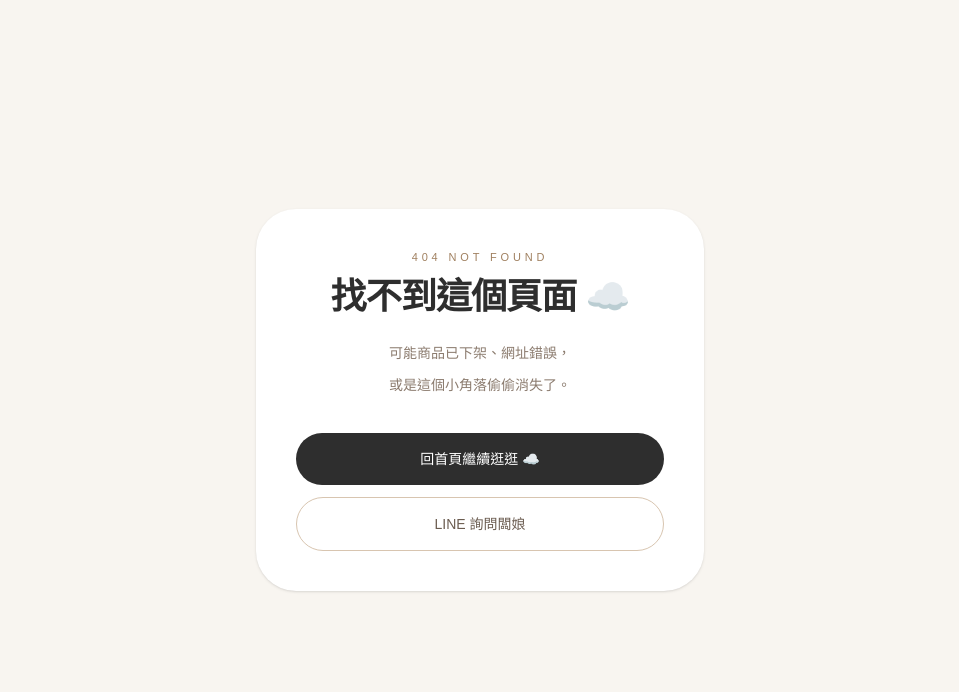
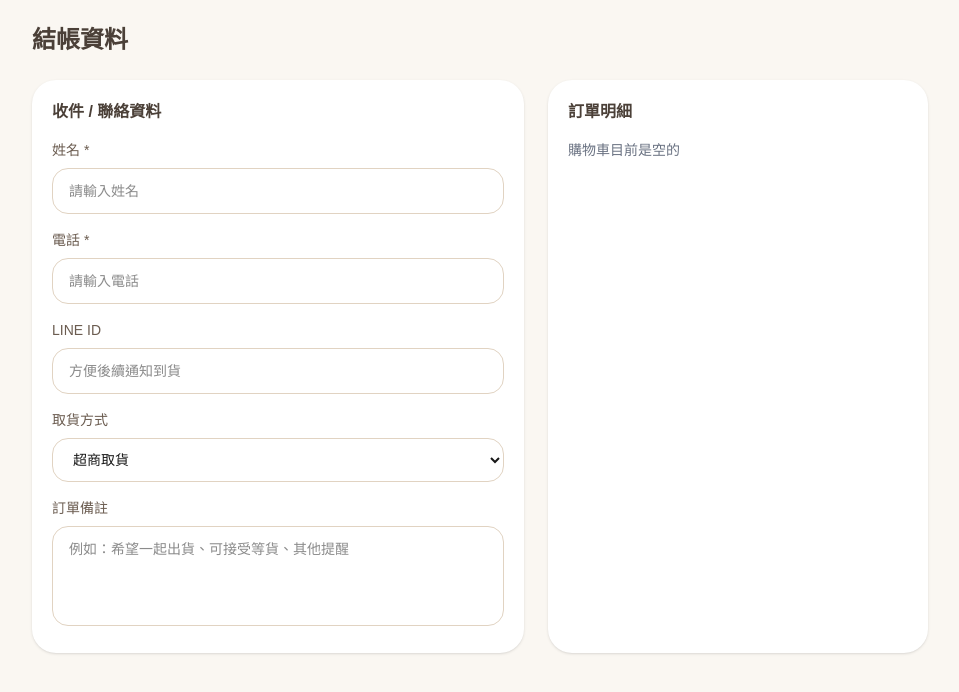
Before and after one commit to baby0965668563-coder/argent-nest, a Next.js app: page /checkout in a window 1280 px wide. Before the commit this address had no page. Shown: the top 692 px of the page, without its empty margins (160-1119 px from the left). Built offline with nearby package versions, Linux system fonts and the light colour scheme.

Commit message:
Create page.tsx

```diff
--- /dev/null
+++ b/app/checkout/page.tsx
@@ -0,0 +1,199 @@
+"use client";
+
+import { useEffect, useState } from "react";
+
+type CartItem = {
+  id: string;
+  name: string;
+  price: number;
+  image?: string;
+  quantity: number;
+  options?: Record<string, string>;
+  note?: string;
+  productNote?: string;
+};
+
+export default function CheckoutPage() {
+  const [cart, setCart] = useState<CartItem[]>([]);
+  const [form, setForm] = useState({
+    name: "",
+    phone: "",
+    lineId: "",
+    shippingMethod: "超商取貨",
+    note: "",
+  });
+
+  useEffect(() => {
+    const savedCart = JSON.parse(localStorage.getItem("cart") || "[]");
+    setCart(savedCart);
+  }, []);
+
+  const total = cart.reduce(
+    (sum, item) => sum + Number(item.price || 0) * Number(item.quantity || 1),
+    0
+  );
+
+  function updateForm(key: string, value: string) {
+    setForm((prev) => ({
+      ...prev,
+      [key]: value,
+    }));
+  }
+
+  function handleSubmit() {
+    if (!form.name || !form.phone) {
+      alert("請填寫姓名與電話");
+      return;
+    }
+
+    if (cart.length === 0) {
+      alert("購物車是空的");
+      return;
+    }
+
+    const order = {
+      customer: form,
+      items: cart,
+      total,
+      createdAt: new Date().toISOString(),
+      status: "pending",
+    };
+
+    console.log("order", order);
+    alert("訂單資料已建立，下一步會接 Supabase 儲存訂單 ☁️");
+  }
+
+  return (
+    <main className="min-h-screen bg-[#faf7f2] px-4 py-6">
+      <div className="mx-auto max-w-4xl">
+        <h1 className="mb-6 text-2xl font-semibold text-[#4b4038]">
+          結帳資料
+        </h1>
+
+        <div className="grid grid-cols-1 gap-6 md:grid-cols-[1fr_380px]">
+          <section className="rounded-3xl bg-white p-5 shadow-sm">
+            <h2 className="mb-4 font-semibold text-[#4b4038]">
+              收件 / 聯絡資料
+            </h2>
+
+            <div className="space-y-4">
+              <div>
+                <p className="mb-2 text-sm text-[#6b5c50]">姓名 *</p>
+                <input
+                  value={form.name}
+                  onChange={(e) => updateForm("name", e.target.value)}
+                  className="w-full rounded-2xl border border-[#e1d3c2] px-4 py-3 text-sm outline-none"
+                  placeholder="請輸入姓名"
+                />
+              </div>
+
+              <div>
+                <p className="mb-2 text-sm text-[#6b5c50]">電話 *</p>
+                <input
+                  value={form.phone}
+                  onChange={(e) => updateForm("phone", e.target.value)}
+                  className="w-full rounded-2xl border border-[#e1d3c2] px-4 py-3 text-sm outline-none"
+                  placeholder="請輸入電話"
+                />
+              </div>
+
+              <div>
+                <p className="mb-2 text-sm text-[#6b5c50]">LINE ID</p>
+                <input
+                  value={form.lineId}
+                  onChange={(e) => updateForm("lineId", e.target.value)}
+                  className="w-full rounded-2xl border border-[#e1d3c2] px-4 py-3 text-sm outline-none"
+                  placeholder="方便後續通知到貨"
+                />
+              </div>
+
+              <div>
+                <p className="mb-2 text-sm text-[#6b5c50]">取貨方式</p>
+                <select
+                  value={form.shippingMethod}
+                  onChange={(e) =>
+                    updateForm("shippingMethod", e.target.value)
+                  }
+                  className="w-full rounded-2xl border border-[#e1d3c2] bg-white px-4 py-3 text-sm outline-none"
+                >
+                  <option value="超商取貨">超商取貨</option>
+                  <option value="宅配">宅配</option>
+                  <option value="面交">面交</option>
+                </select>
+              </div>
+
+              <div>
+                <p className="mb-2 text-sm text-[#6b5c50]">訂單備註</p>
+                <textarea
+                  value={form.note}
+                  onChange={(e) => updateForm("note", e.target.value)}
+                  className="min-h-[100px] w-full resize-none rounded-2xl border border-[#e1d3c2] px-4 py-3 text-sm outline-none"
+                  placeholder="例如：希望一起出貨、可接受等貨、其他提醒"
+                />
+              </div>
+            </div>
+          </section>
+
+          <section className="rounded-3xl bg-white p-5 shadow-sm">
+            <h2 className="mb-4 font-semibold text-[#4b4038]">
+              訂單明細
+            </h2>
+
+            {cart.length === 0 ? (
+              <p className="text-sm text-gray-500">購物車目前是空的</p>
+            ) : (
+              <div className="space-y-4">
+                {cart.map((item, index) => (
+                  <div key={`${item.id}-${index}`} className="border-b pb-4">
+                    <p className="font-medium text-[#4b4038]">{item.name}</p>
+
+                    {item.options &&
+                      Object.entries(item.options).map(([key, value]) => (
+                        <p key={key} className="mt-1 text-sm text-gray-500">
+                          {key}：{value}
+                        </p>
+                      ))}
+
+                    {item.productNote && (
+                      <p className="mt-1 text-sm text-[#9b6b4f]">
+                        商品備註：{item.productNote}
+                      </p>
+                    )}
+
+                    {item.note && (
+                      <p className="mt-1 text-sm text-[#6b5c50]">
+                        顧客備註：{item.note}
+                      </p>
+                    )}
+
+                    <div className="mt-2 flex justify-between text-sm text-[#4b4038]">
+                      <span>
+                        NT$ {item.price} × {item.quantity}
+                      </span>
+                      <span>
+                        NT$ {Number(item.price || 0) * Number(item.quantity || 1)}
+                      </span>
+                    </div>
+                  </div>
+                ))}
+
+                <div className="flex justify-between pt-2 text-lg font-semibold text-[#4b4038]">
+                  <span>小計</span>
+                  <span>NT$ {total}</span>
+                </div>
+
+                <button
+                  type="button"
+                  onClick={handleSubmit}
+                  className="mt-4 w-full rounded-full bg-[#2e2e2e] py-4 text-sm font-medium text-white"
+                >
+                  送出訂單
+                </button>
+              </div>
+            )}
+          </section>
+        </div>
+      </div>
+    </main>
+  );
+}
```
